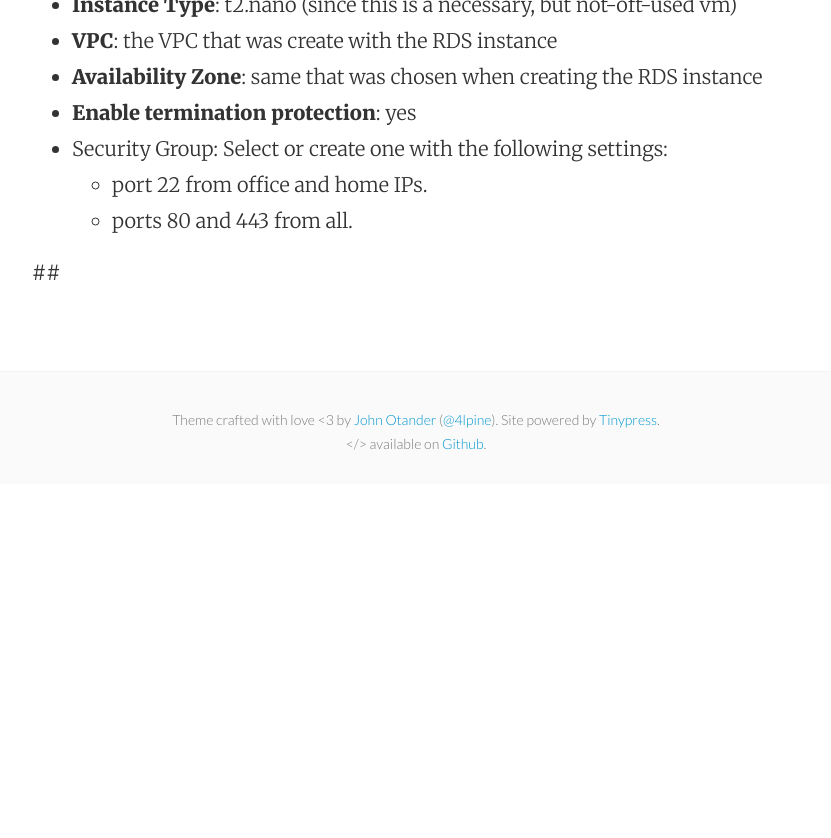
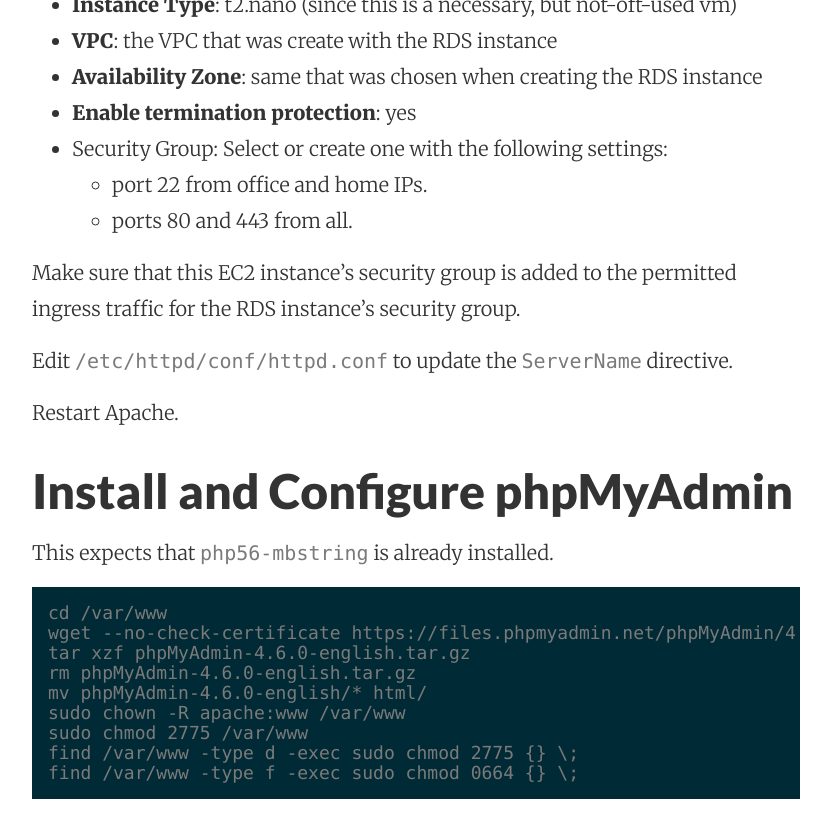
Before and after one commit to mattymaloney/mattymaloney.github.io, a Jekyll site: the page built from _posts/2016-03-28-apache-php-wordpress-phpmyadmin-aws-vpc-ec2-linux-rds-mariadb.md, in a window 1280 px wide and 900 px high, scrolled down 14825 px. Shown: the top 838 px of the window, without its empty margins (224-1055 px from the left). Built offline with Jekyll 4.4.1, drawn with Linux system fonts in a browser that asks for light colours; before the commit the page ends 15309 px from its top, so only the background shows below that.

Commit message:
Created 2016-03-28-apache-php-wordpress-phpmyadmin-aws-vpc-ec2-linux-rds-mariadb.md

````diff
--- a/_posts/2016-03-28-apache-php-wordpress-phpmyadmin-aws-vpc-ec2-linux-rds-mariadb.md
+++ b/_posts/2016-03-28-apache-php-wordpress-phpmyadmin-aws-vpc-ec2-linux-rds-mariadb.md
@@ -536,4 +536,25 @@
 	- port 22 from office and home IPs.
     - ports 80 and 443 from all.
 
-##
+Make sure that this EC2 instance's security group is added to the permitted ingress traffic for the RDS instance's security group.
+
+Edit `/etc/httpd/conf/httpd.conf` to update the `ServerName` directive.
+
+Restart Apache.
+
+
+## Install and Configure phpMyAdmin
+
+This expects that `php56-mbstring` is already installed.
+
+```
+cd /var/www
+wget --no-check-certificate https://files.phpmyadmin.net/phpMyAdmin/4.6.0/phpMyAdmin-4.6.0-english.tar.gz
+tar xzf phpMyAdmin-4.6.0-english.tar.gz
+rm phpMyAdmin-4.6.0-english.tar.gz
+mv phpMyAdmin-4.6.0-english/* html/
+sudo chown -R apache:www /var/www
+sudo chmod 2775 /var/www
+find /var/www -type d -exec sudo chmod 2775 {} \;
+find /var/www -type f -exec sudo chmod 0664 {} \;
+```
````
